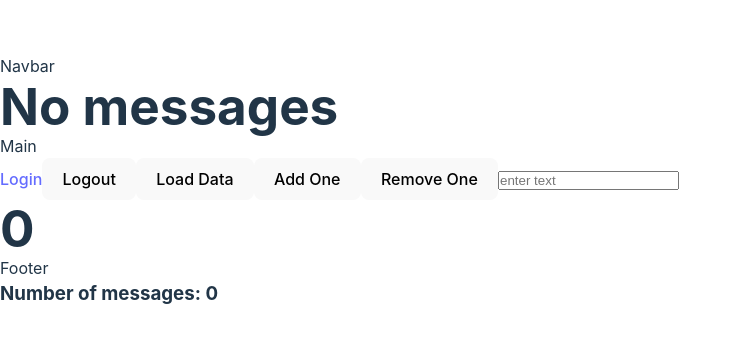
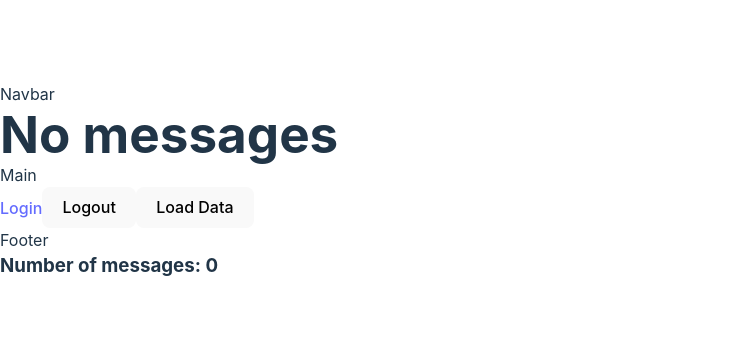
Before and after one commit to kolestom/RXjs-TS-FE-boiler, a React (Vite) app: page / in a window 1280 px wide. Shown: the part 219-562 px from the top of the page, without its empty margins (0-741 px from the left). Built offline with nearby package versions, Linux system fonts and the light colour scheme.

Commit message:
counter, input removed

```diff
--- a/src/components/Main.tsx
+++ b/src/components/Main.tsx
@@ -1,14 +1,10 @@
 import { FC, useEffect } from "react";
 import { $messages, loadData } from "../states/messages";
-import { $counter, addOne, removeOne } from "../states/count";
-import { $input, setInput } from "../states/input";
 import useRXjs from "../hooks/useRXjx";
 import { login, logout, $user } from "../states/user";
 
 const Main:FC  = () => {
     const messages = useRXjs($messages)
-    const counter = useRXjs($counter)
-    const input = useRXjs($input)
     const user = useRXjs($user)
 
   const url = "https://accounts.google.com/o/oauth2/v2/auth";
@@ -40,10 +36,7 @@ const Main:FC  = () => {
               <p>Message: {message.message}</p>
             </div>
            })}
-          <button onClick={addOne}>Add One</button>
-          <button onClick={removeOne}>Remove One</button>
-          <input type="text" placeholder="enter text" value={input} onChange={(e)=>setInput(e.target.value)}/>
-          <h1>{counter}</h1>
+
         </main>
      );
 }
--- a/src/components/NavBar.tsx
+++ b/src/components/NavBar.tsx
@@ -1,12 +1,11 @@
 import { FC } from "react";
 import { $messages } from "../states/messages";
-import { $input } from "../states/input";
 import useRXjs from "../hooks/useRXjx";
 
 
 const NavBar:FC = () => { // return type not needed because of FC type
     const messages = useRXjs($messages)
-    const input = useRXjs($input)
+
 
 
 
@@ -14,7 +13,6 @@ const NavBar:FC = () => { // return type not needed because of FC type
     return (
         <nav>
             <div>Navbar</div>
-            <h3>{input}</h3>
             {hasMassages ? <h1>You have new notificatios</h1> : <h1>No messages</h1>}
         </nav>
      );
--- a/src/states/count.ts
+++ /dev/null
@@ -1,13 +0,0 @@
-import { BehaviorSubject } from "rxjs"
-
-
-
-export const $counter = new BehaviorSubject<number>(0)  //$-lal jeloljuk, h reactive valtozo
-
-export const addOne = () =>{
-    $counter.next($counter.value +1)
-}
-
-export const removeOne = () =>{
-    $counter.next($counter.value -1)
-}
--- a/src/states/input.ts
+++ /dev/null
@@ -1,9 +0,0 @@
-import { BehaviorSubject } from "rxjs"
-
-
-
-export const $input = new BehaviorSubject<string>('')  //$-lal jeloljuk, h reactive valtozo
-
-export const setInput = (value: string) =>{
-    $input.next(value)
-}
```
